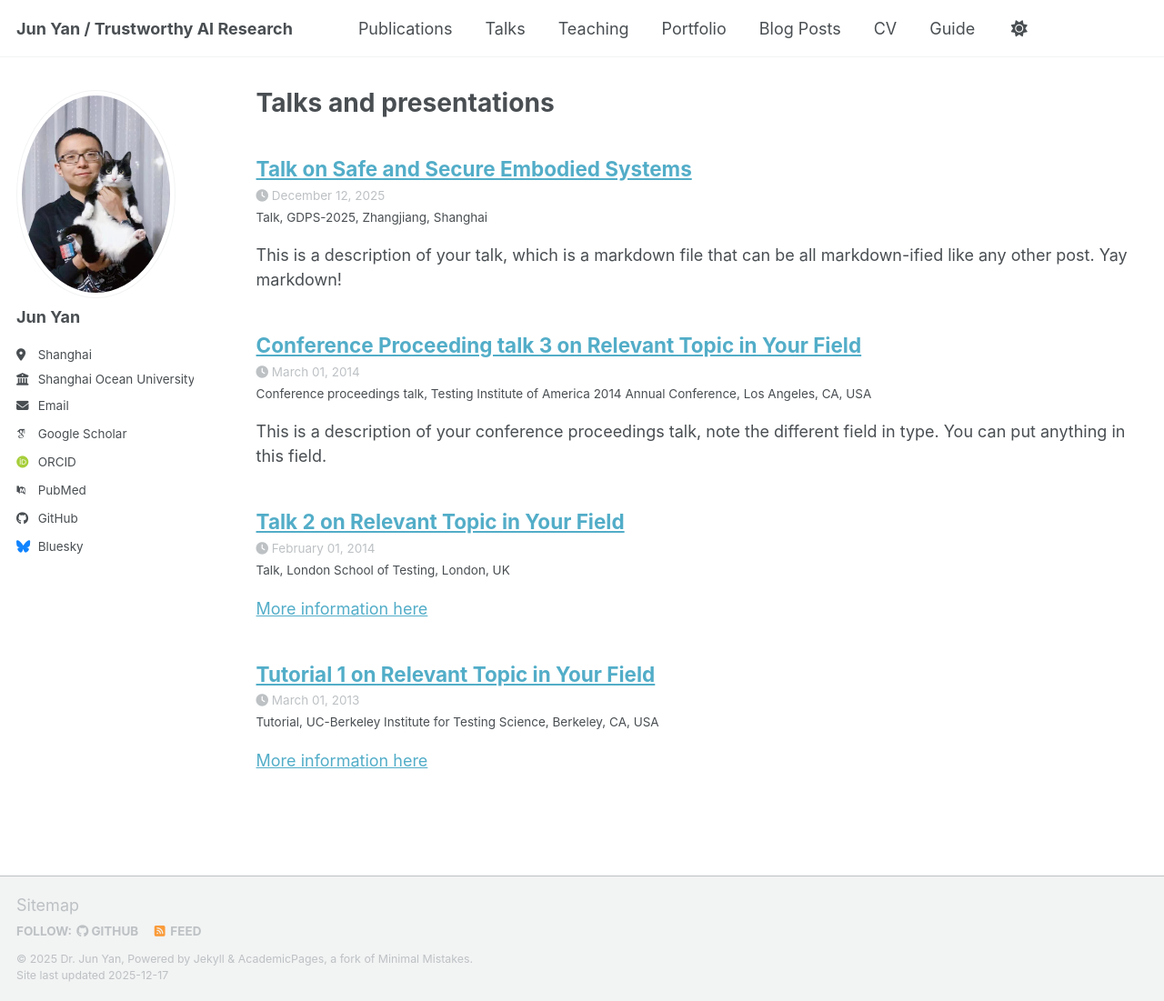
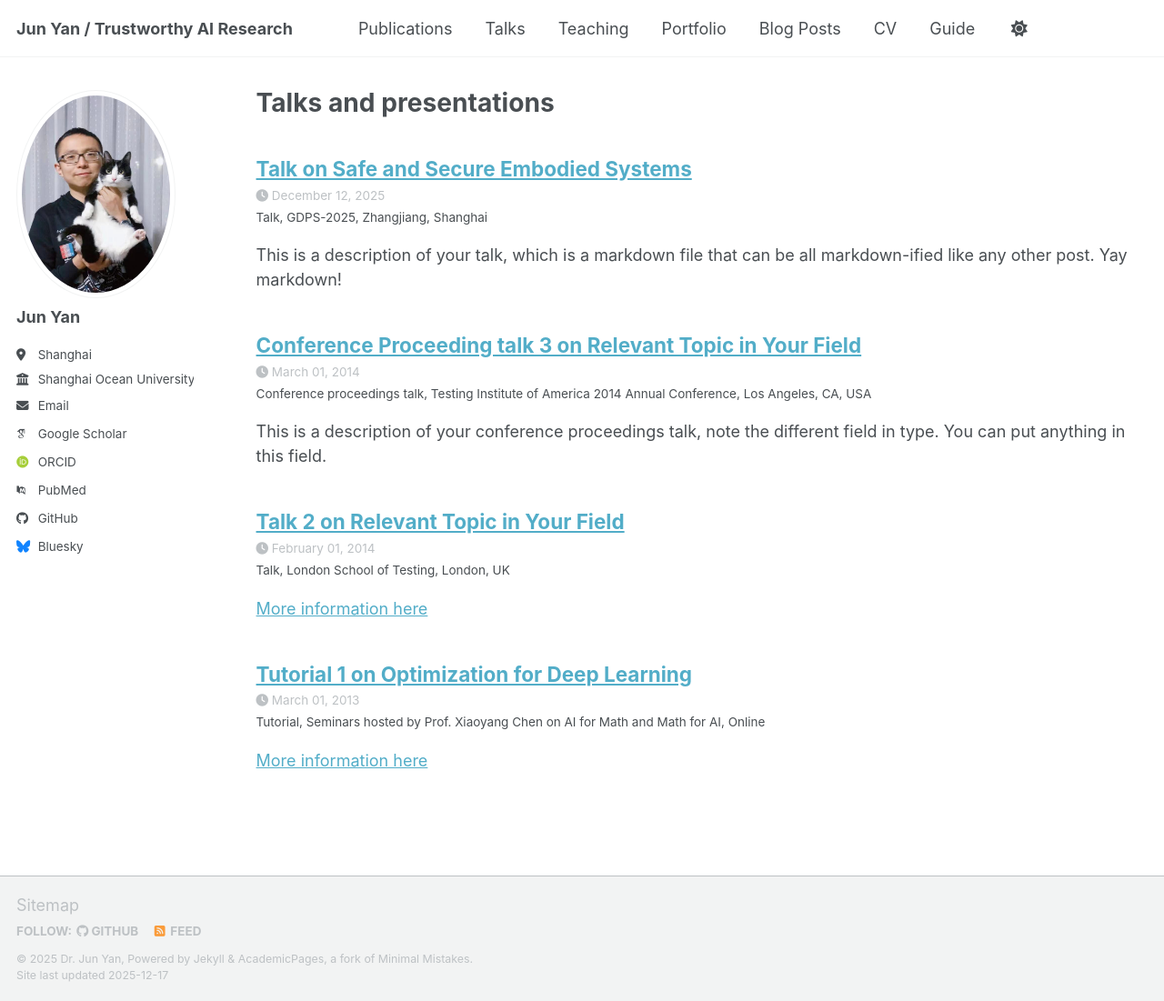
Before and after one commit to momo1986/momo1986.github.io, a Jekyll site: the page built from _pages/talks.html, in a window 1280 px wide and 1101 px high. Shown: the whole window at 91% size. Built offline with Jekyll 4.4.1, drawn with Linux system fonts in a browser that asks for light colours; some web fonts are replaced; a script bundle is joined from its source files by our own code; library files that are not in the unit come from our copies.

Commit message:
Update tutorial title and venue details

```diff
--- a/_talks/2013-03-01-tutorial-1.md
+++ b/_talks/2013-03-01-tutorial-1.md
@@ -1,11 +1,11 @@
 ---
-title: "Tutorial 1 on Relevant Topic in Your Field"
+title: "Tutorial 1 on Optimization for Deep Learning"
 collection: talks
 type: "Tutorial"
 permalink: /talks/2013-03-01-tutorial-1
-venue: "UC-Berkeley Institute for Testing Science"
+venue: "Seminars hosted by Prof. Xiaoyang Chen on AI for Math and Math for AI"
 date: 2013-03-01
-location: "Berkeley, CA, USA"
+location: "Online"
 ---
 
 [More information here](http://exampleurl.com)
```
